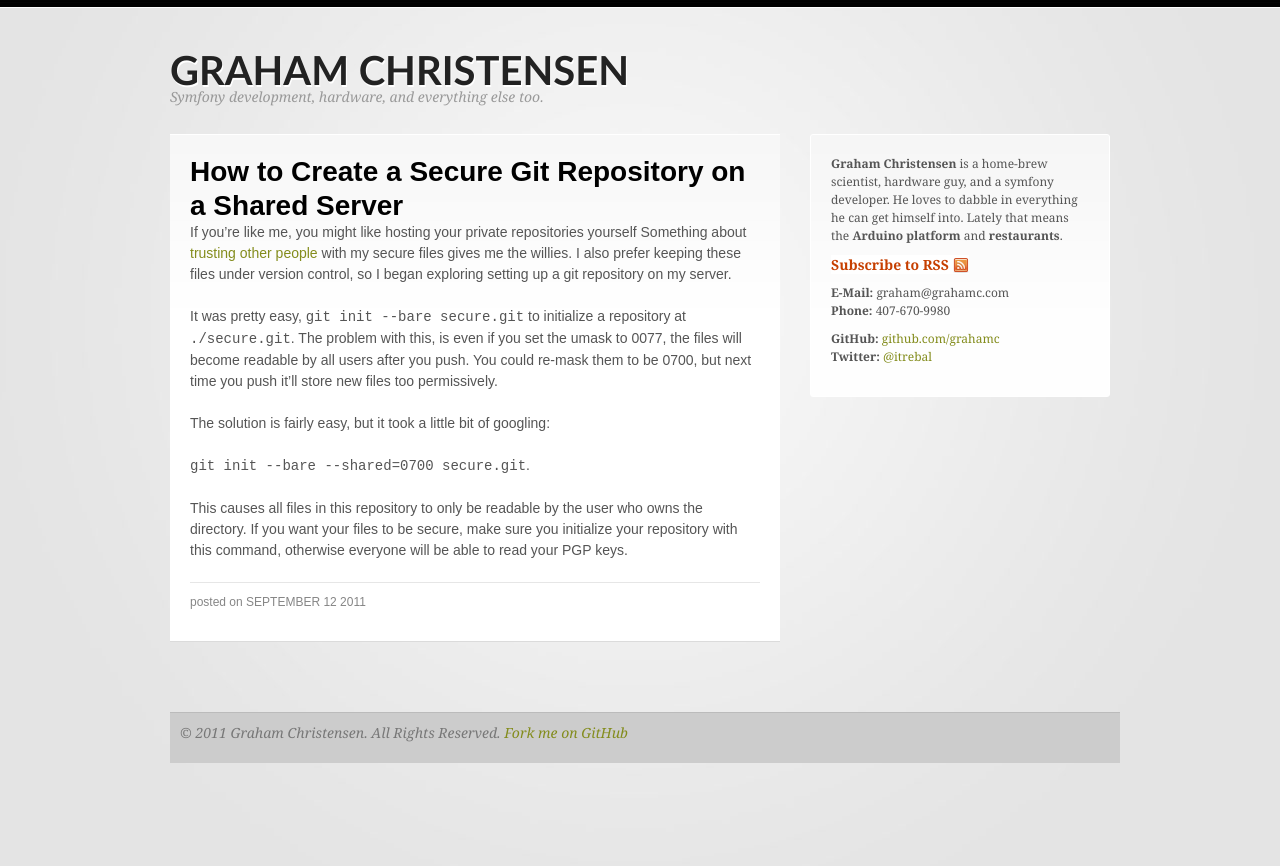
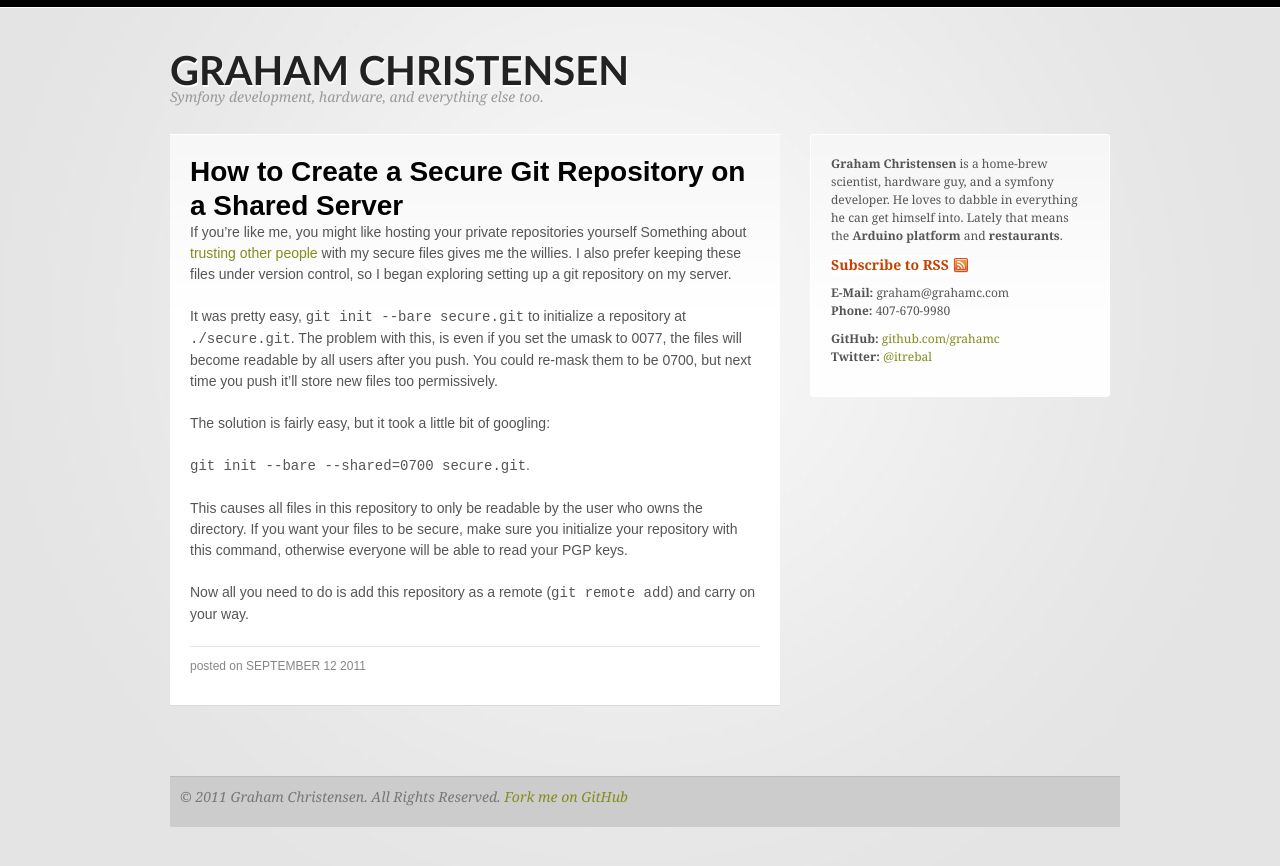
Before and after one commit to grahamc/grahamc.github.com, a Jekyll site: the page built from _posts/2011-09-12-create-secure-git-repository.markdown, in a window 1280 px wide. Shown: the top 866 px of the page. Built offline with Jekyll 4.4.1, drawn with Linux system fonts in a browser that asks for light colours; comment, search, counter and statistics services are not loaded.

Commit message:
excerpt.

```diff
--- a/_posts/2011-09-12-create-secure-git-repository.markdown
+++ b/_posts/2011-09-12-create-secure-git-repository.markdown
@@ -2,6 +2,7 @@
 title: "How to Create a Secure Git Repository on a Shared Server"
 layout: post
 
+excerpt: "Initialize a git repository only your user can access."
 disqus_id: f84b8c6a8d9e515416f78cfe493e8813
 ---
 
@@ -25,3 +26,6 @@ This causes all files in this repository to only be readable by the user who
 owns the directory. If you want your files to be secure, make sure you
 initialize your repository with this command, otherwise everyone will be able
 to read your PGP keys.
+
+Now all you need to do is add this repository as a remote (`git remote add`)
+and carry on your way.
```
